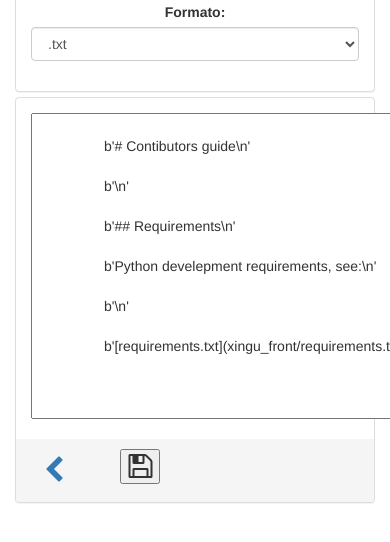
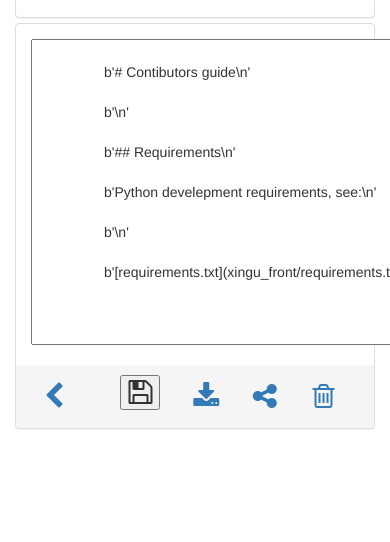
Before and after one commit to cesar-neto/primeira-entrega-si, a Django app: page /edit-arquivo/2 in a window 390 px wide; the page is wider, and only the part inside the window is pictured. Shown: the part 126-668 px from the top of that part. Run offline with Django 3.2, Linux system fonts and the light colour scheme; data comes from the database, SQL or seed files in the repository; both versions use the stored data as it was after the commit; some libraries are stand-ins or nearby versions.

Commit message:
extendendo compartilhar para arquivos sem pastas

```diff
--- a/app/templates/view_file.html
+++ b/app/templates/view_file.html
@@ -13,15 +13,6 @@
               </div>
               <div class='col-md-12'>
                 Pasta: {{ arquivo.pasta.titulo }}
-              </div>
-              <div class='col-md-4'>
-              	<div class="form-group">
-		           <label for="">Formato:</label>
-		    	     <select class='form-control' name='tipo' required>
-		    	  	        <option value='txt'>.txt</option>
-		    	  	        <option value='md'>.md</option>
-		    	  	    </select>
-		    		    </div>
               </div>
             </div>
           </div>
@@ -49,8 +40,16 @@
                         <button type='submit'><span class='fa fa-2x fa-save'></span></button>
                       {% else %}
                         <button type='submit'><span class='fa fa-2x fa-save'></span></button>
-
                       {% endif %}
+                  </div>
+                  <div class='col-xs-2'>
+                      <a class='btn' href='/media/{{arquivo.arquivo}}' download='/media/{{arquivo.arquivo}}'><span class='fa fa-2x fa-download'></span></a>
+                  </div>
+                  <div class='col-xs-2'>
+                      <a class='btn' data-toggle="modal" data-target="#modal{{arquivo.id}}"><span class='fa fa-2x fa-share-alt'></span></a>
+                  </div>
+                  <div class='col-xs-2'>
+                      <a class='btn' href='/remove-arquivo/{{ arquivo.id }}'><span class='fa fa-2x fa-trash-o'></span></a>
                   </div>
               </div>
           </div>
@@ -59,5 +58,27 @@
       </form>
     </div>
   </div>
+  <div id="modal{{arquivo.id}}" class="modal fade" role="dialog">
+    <div class="modal-dialog">
+      <!-- Modal content-->
+      <div class="modal-content">
+        <div class="modal-header">
+          <button type="button" class="close" data-dismiss="modal">&times;</button>
+          <h4 class="modal-title">Compartilhe com seus amigos!</h4>
+        </div>
+        <div class="modal-body">
+          <input id='input{{arquivo.id}}' type='text' class='form-control' />
+          <script type="text/javascript">
+            $(function(){
+              $('#input{{arquivo.id}}').val(location.origin+'/media/{{arquivo.arquivo}}');
+            });
+          </script>
+        </div>
+        <div class="modal-footer">
+          <button type="button" class="btn btn-default" data-dismiss="modal">Close</button>
+        </div>
+      </div>
 
+    </div>
+  </div>
 {% endblock %}
--- /dev/null
+++ b/media/eee.txt
@@ -0,0 +1,2 @@
+
+              eeeee
```
Also changed, not shown: db.sqlite3, media/fefef.txt (added), 14 other files.
